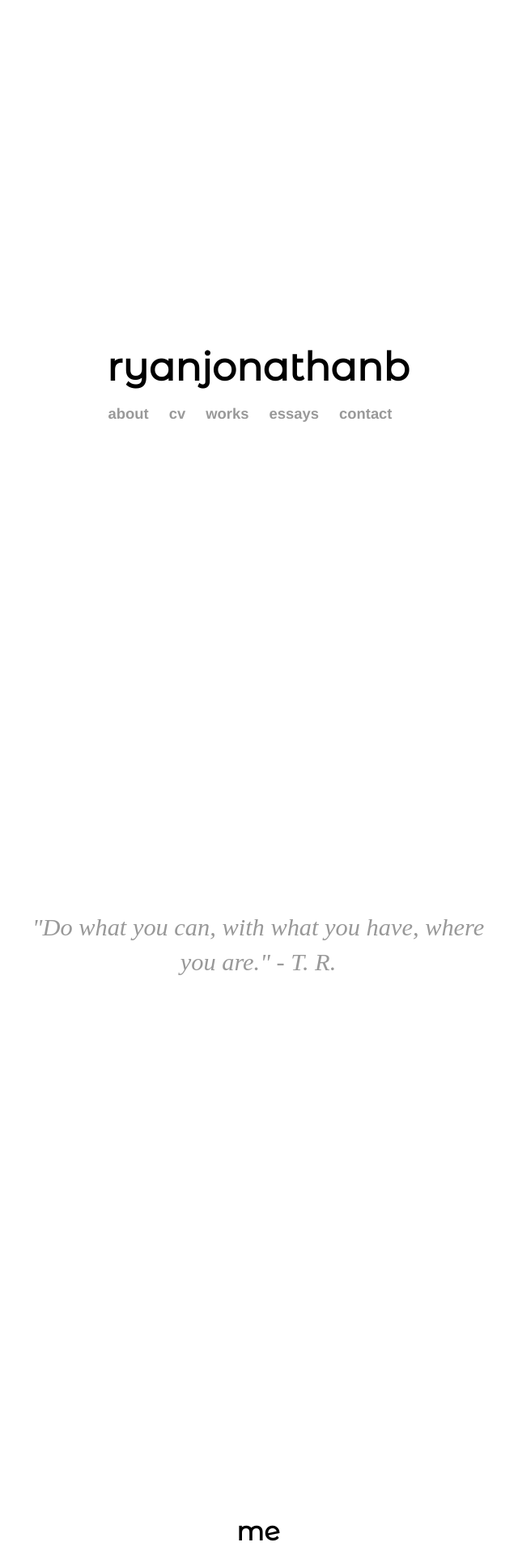
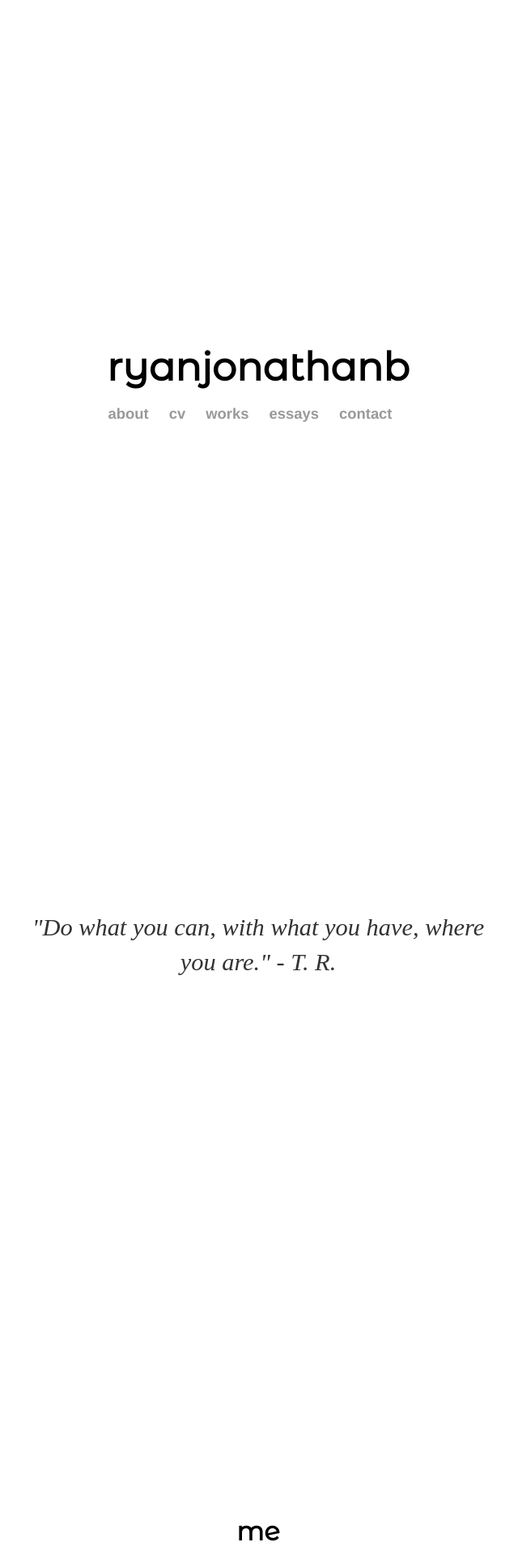
Before and after one commit to ryanjonathanb/ryanjonathanb.github.io, a Jekyll site: the page built from index.html, in a window 1280 px wide. Shown: the top 1920 px of the page at 81% size, without its empty margins (321-961 px from the left). Built offline with Jekyll 4.4.1, drawn with Linux system fonts in a browser that asks for light colours; some web fonts are replaced.

Commit message:
quote hover

```diff
--- a/css/style.css
+++ b/css/style.css
@@ -18,7 +18,16 @@
     height: 80vh;
     align-items: center;        /* center items horizontally, in this case */
     text-align: center;
+    color: #999;
+    transition: 1.5s;
+    -webkit-transition: 1.5s;
 }
+#homequote:hover {
+    color: #444;
+    transition: 1.5s;
+    -webkit-transition: 1.5s;
+}
+/*
 #homequote p {
     color: #999;
     transition: 1.5s;
@@ -29,6 +38,7 @@
     transition: 1.5s;
     -webkit-transition: 1.5s;
 }
+*/
 #homepage-colored {
     width: 100%;
     background-color: #fdf6e3;
```
